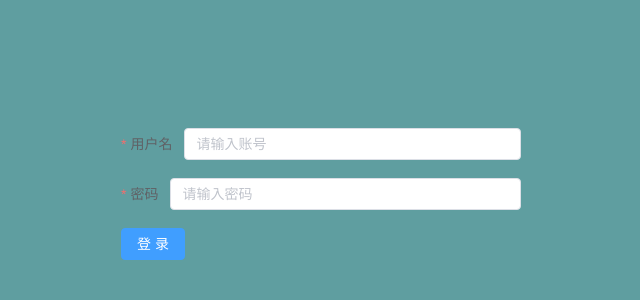
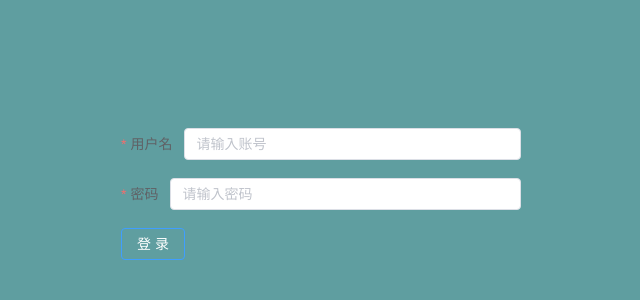
Before and after one commit to kukuyuhai/dex-admin-template, a Vue app: page /#/login in a window 1280 px wide. Shown: the top 300 px of the page, without its empty margins (319-959 px from the left). Built offline with nearby package versions, Linux system fonts and the light colour scheme.

Commit message:
chore: change tailwind to windicss

```diff
--- a/postcss.config.js
+++ b/postcss.config.js
@@ -1,6 +1,3 @@
 module.exports = {
-  plugins: {
-    tailwindcss: {},
-    autoprefixer: {},
-  },
+  plugins: {}
 }
--- a/src/assets/css/index.scss
+++ /dev/null
@@ -1,10 +0,0 @@
-// 导入所有样式
-@import "./transition.scss";
-@import "./scroll.scss";
-@import "mixins.scss";
-
-#app {
-	font-family: Avenir, Helvetica, Arial, sans-serif;
-	-webkit-font-smoothing: antialiased;
-	-moz-osx-font-smoothing: grayscale;
-}
--- a/src/main.js
+++ b/src/main.js
@@ -1,14 +1,13 @@
-import "@/assets/css/index.scss"
 import { setupRouterMountedApp } from "@/router/"
 import { setupEcharts } from "@/setup/echarts"
 import { setupStore } from "@/stores/"
 import { setupElementPlus } from "@/setup/element-plus"
 import { setupSvgIcon } from "./setup/svg-icon"
 import mitt from "mitt"
-import "normalize.css"
 import { createApp } from "vue"
 import App from "./App.vue"
-import "./styles/index.css"
+import "./styles/scss/index.scss"
+import "virtual:windi.css"
 import "./permission" // 注册路由权限
 const app = createApp(App)
 
--- a/src/styles/index.css
+++ /dev/null
@@ -1,6 +0,0 @@
-/* ./src/index.css */
-
-/*! @import */
-@tailwind base;
-@tailwind components;
-@tailwind utilities;
--- /dev/null
+++ b/src/styles/scss/index.scss
@@ -0,0 +1,10 @@
+// 导入所有样式
+@import "./transition.scss";
+@import "./scroll.scss";
+@import "./mixins.scss";
+
+#app {
+  font-family: Avenir, Helvetica, Arial, sans-serif;
+  -webkit-font-smoothing: antialiased;
+  -moz-osx-font-smoothing: grayscale;
+}
--- a/vite.config.js
+++ b/vite.config.js
@@ -6,7 +6,7 @@ import { ElementPlusResolver } from "unplugin-vue-components/resolvers"
 import ElementPlus from "unplugin-element-plus/vite"
 import viteSvgIcons from "vite-plugin-svg-icons"
 import { viteMockServe } from "vite-plugin-mock"
-
+import WindiCSS from "vite-plugin-windicss"
 const { resolve } = require("path")
 
 // https://vitejs.dev/config/
@@ -37,7 +37,8 @@ export default ({ command }) =>
         // default
         mockPath: "mock",
         localEnabled: command === "serve"
-      })
+      }),
+      WindiCSS()
     ],
     resolve: {
       extensions: [".mjs", ".js", ".json"],
--- a/tailwind.config.js
+++ b/windi.config.js
@@ -1,5 +1,8 @@
-module.exports = {
+import { defineConfig } from "windicss/helpers"
+
+export default defineConfig({
   purge: ["./index.html", "./src/**/*.{vue,js,ts,jsx,tsx}"],
+  safelist: ["prose", "prose-sm", "m-auto"],
   darkMode: false, // or 'media' or 'class'
   theme: {
     extend: {}
@@ -8,4 +11,4 @@ module.exports = {
     extend: {}
   },
   plugins: []
-}
+})
```
Also changed, not shown: package.json (+12 -13 lines), src/styles/scss/mixins.scss (added), src/styles/scss/scroll.scss (renamed from src/assets/css/scroll.scss), src/styles/scss/transition.scss (renamed from src/assets/css/transition.scss), 1 other file (tests, documents, lock files or other folders).
